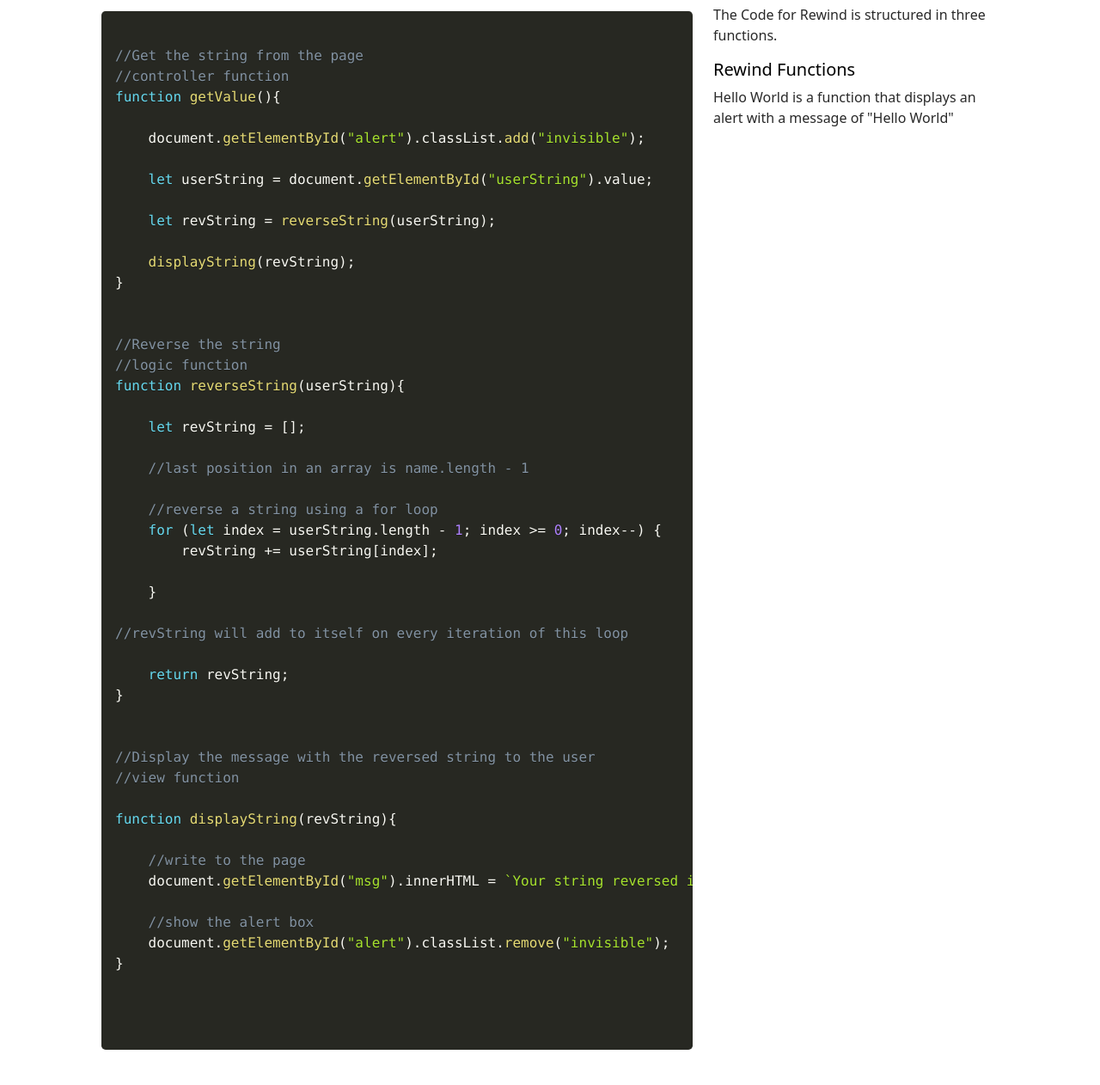
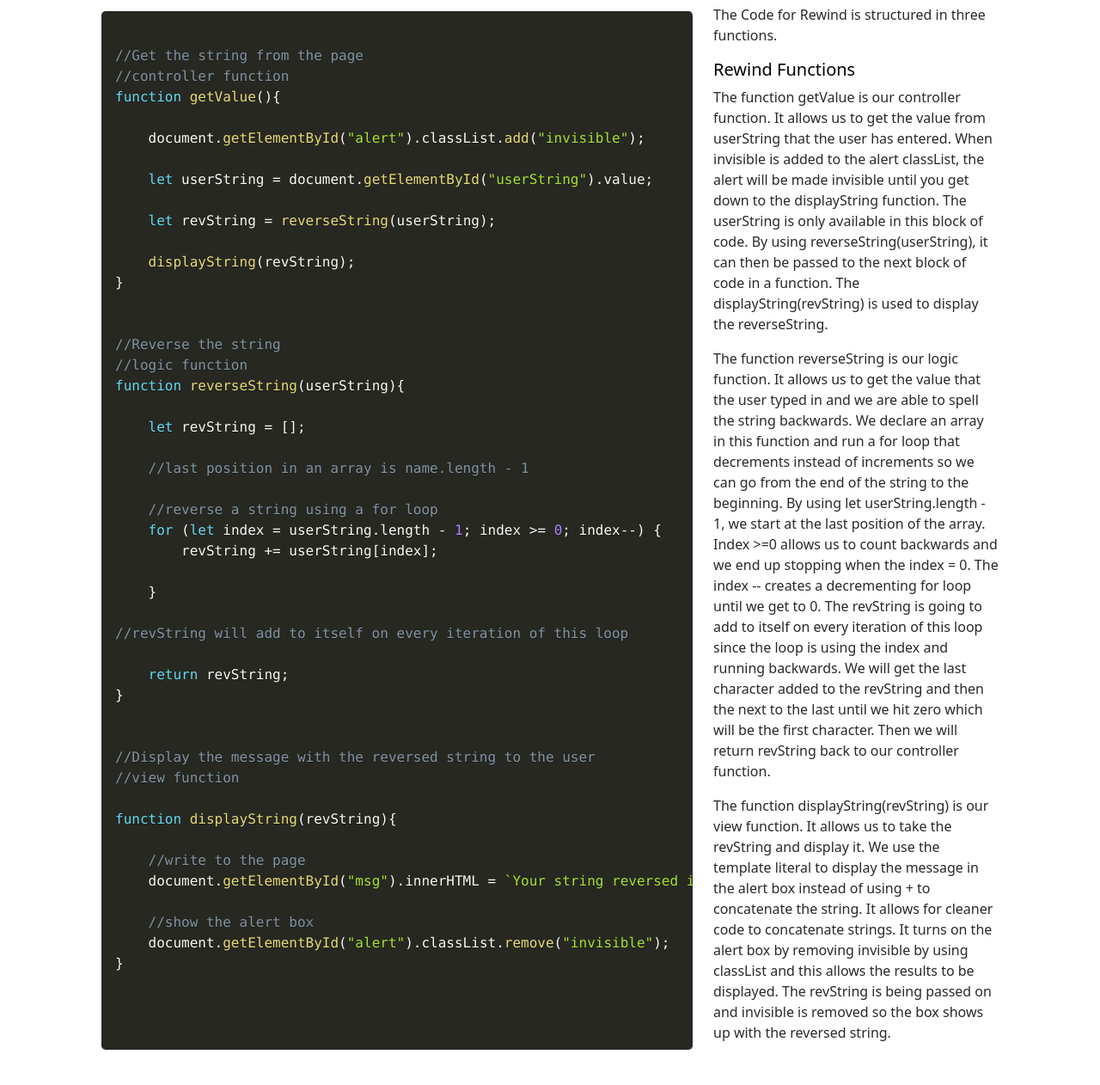
Before and after one commit to denise626/Rewind, a plain HTML site: page code.html in a window 1280 px wide. Shown: the part 138-1400 px from the top of the page at 86% size. Drawn offline with nearby package versions, Linux system fonts and the light colour scheme.

Commit message:
Adding the code section
Writing up what each function does in the rewind code explained in detail.

```diff
--- a/code.html
+++ b/code.html
@@ -111,7 +111,9 @@ function displayString(revString){
                 <div class="col-lg-4">
                     <p>The Code for Rewind is structured in three functions.</p>
                     <h5>Rewind Functions</h5>
-                    <p>Hello World is a function that displays an alert with a message of "Hello World"</p>
+                    <p>The function getValue is our controller function. It allows us to get the value from userString that the user has entered. When invisible is added to the alert classList, the alert will be made invisible until you get down to the displayString function. The userString is only available in this block of code. By using reverseString(userString), it can then be passed to the next block of code in a function. The displayString(revString) is used to display the reverseString.</p>
+                    <p>The function reverseString is our logic function. It allows us to get the value that the user typed in and we are able to spell the string backwards. We declare an array in this function and run a for loop that decrements instead of increments so we can go from the end of the string to the beginning. By using let userString.length - 1, we start at the last position of the array. Index >=0 allows us to count backwards and we end up stopping when the index = 0. The index -- creates a decrementing for loop until we get to 0. The revString is going to add to itself on every iteration of this loop since the loop is using the index and running backwards. We will get the last character added to the revString and then the next to the last until we hit zero which will be the first character. Then we will return revString back to our controller function.</p>
+                    <p>The function displayString(revString) is our view function. It allows us to take the revString and display it. We use the template literal to display the message in the alert box instead of using + to concatenate the string. It allows for cleaner code to concatenate strings. It turns on the alert box by removing invisible by using classList and this allows the results to be displayed. The revString is being passed on and invisible is removed so the box shows up with the reversed string.</p>
                 </div>
             </div>
         </div>
```
